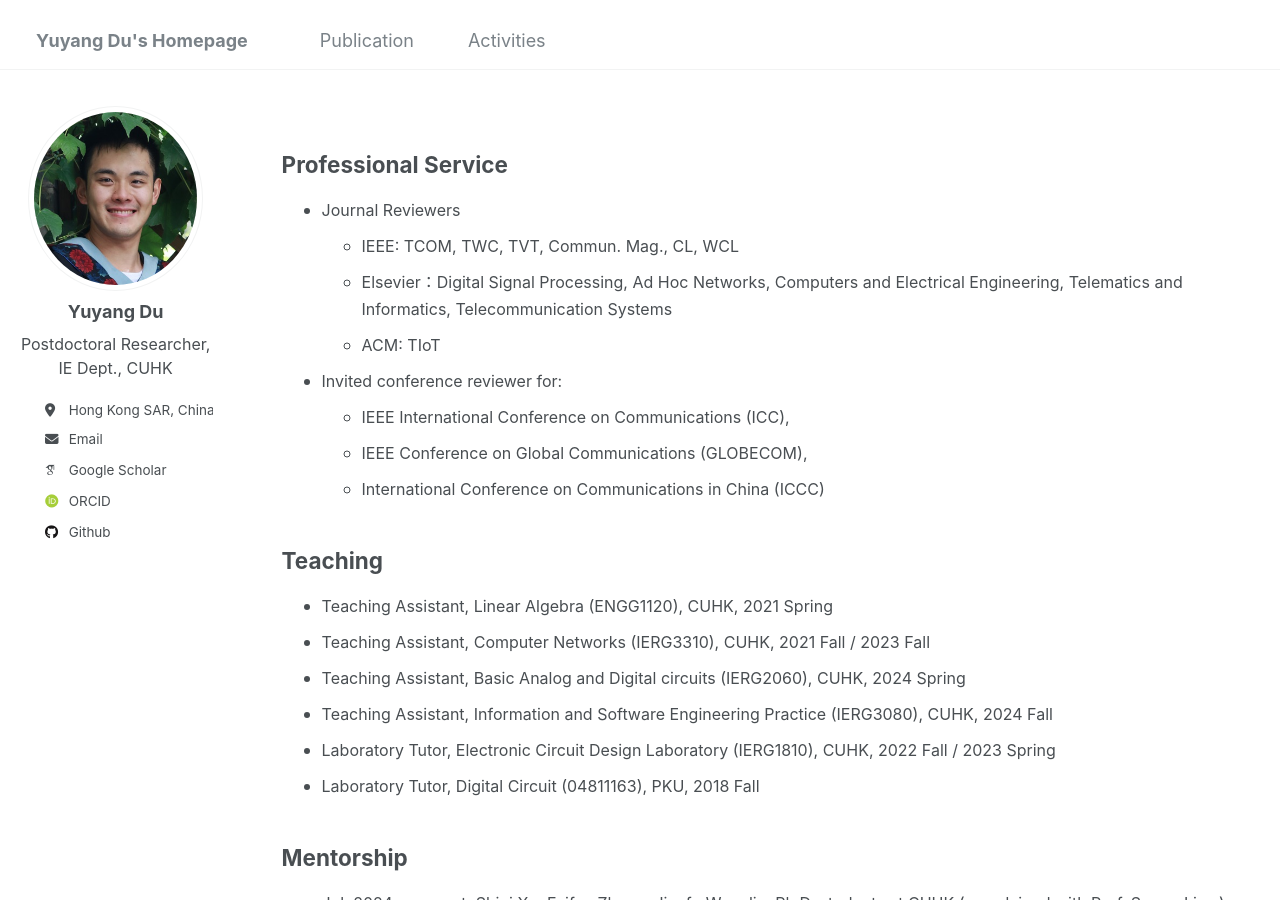
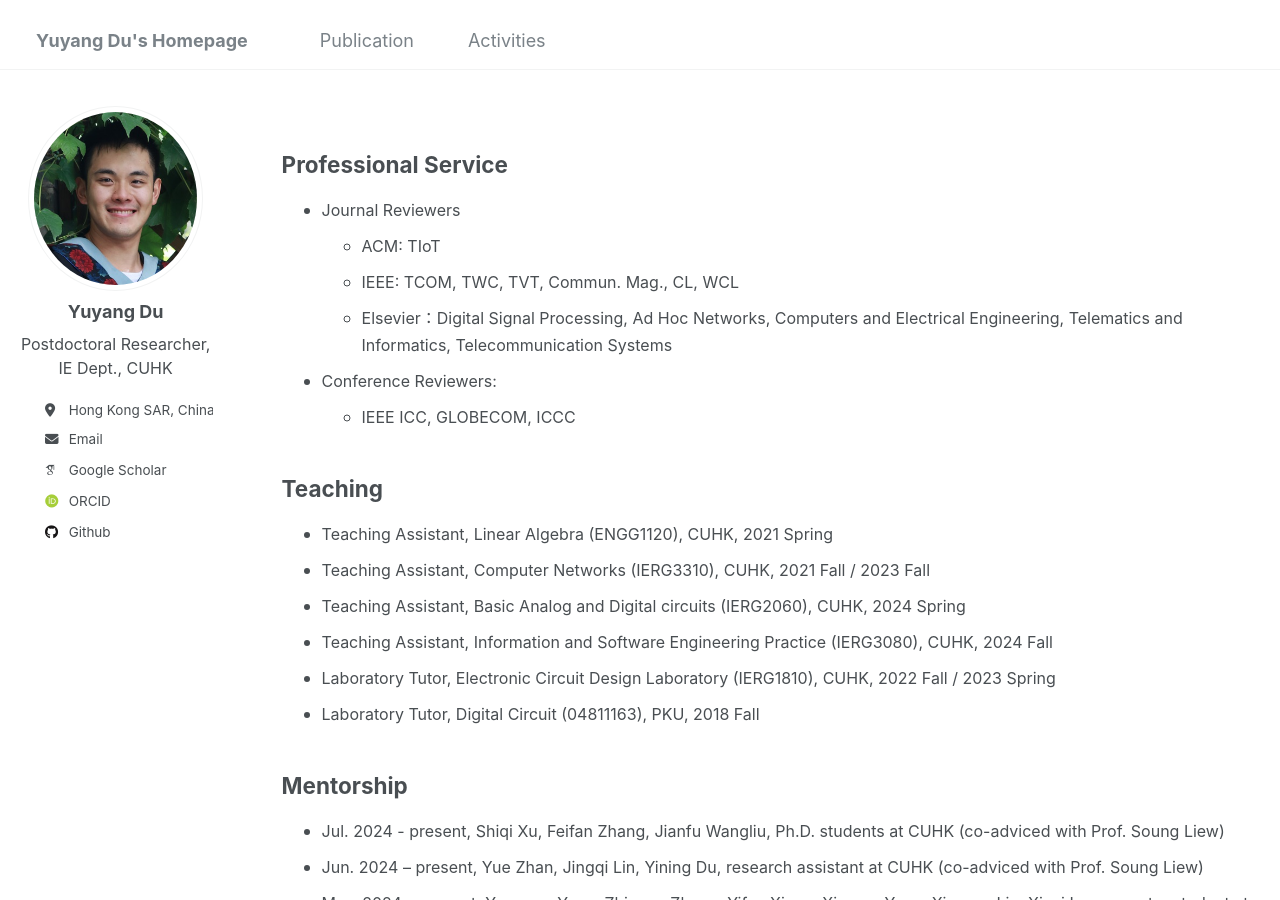
Before and after one commit to yuyangdu01/yuyangdu01.github.io, a Jekyll site: the page built from _pages/cv.md, in a window 1280 px wide and 900 px high. Built offline with Jekyll 4.4.1, drawn with Linux system fonts in a browser that asks for light colours; some web fonts are replaced.

Commit message:
Update cv.md

```diff
--- a/_pages/cv.md
+++ b/_pages/cv.md
@@ -10,13 +10,11 @@ redirect_from:
 Professional Service
 ------
 * <font size=3>Journal Reviewers</font>
+  + <font size=3>ACM: TIoT</font>
   + <font size=3>IEEE: TCOM, TWC, TVT, Commun. Mag., CL, WCL
   + <font size=3>Elsevier：Digital Signal Processing, Ad Hoc Networks, Computers and Electrical Engineering, Telematics and Informatics, Telecommunication Systems</font>
-  + <font size=3>ACM: TIoT</font>
-* <font size=3>Invited conference reviewer for:</font>
-  + <font size=3>IEEE International Conference on Communications (ICC),</font>
-  + <font size=3>IEEE Conference on Global Communications (GLOBECOM),</font>
-  + <font size=3>International Conference on Communications in China (ICCC)</font>
+* <font size=3>Conference Reviewers:</font>
+  + <font size=3>IEEE ICC, GLOBECOM, ICCC</font>
 
 Teaching
 ------
```
